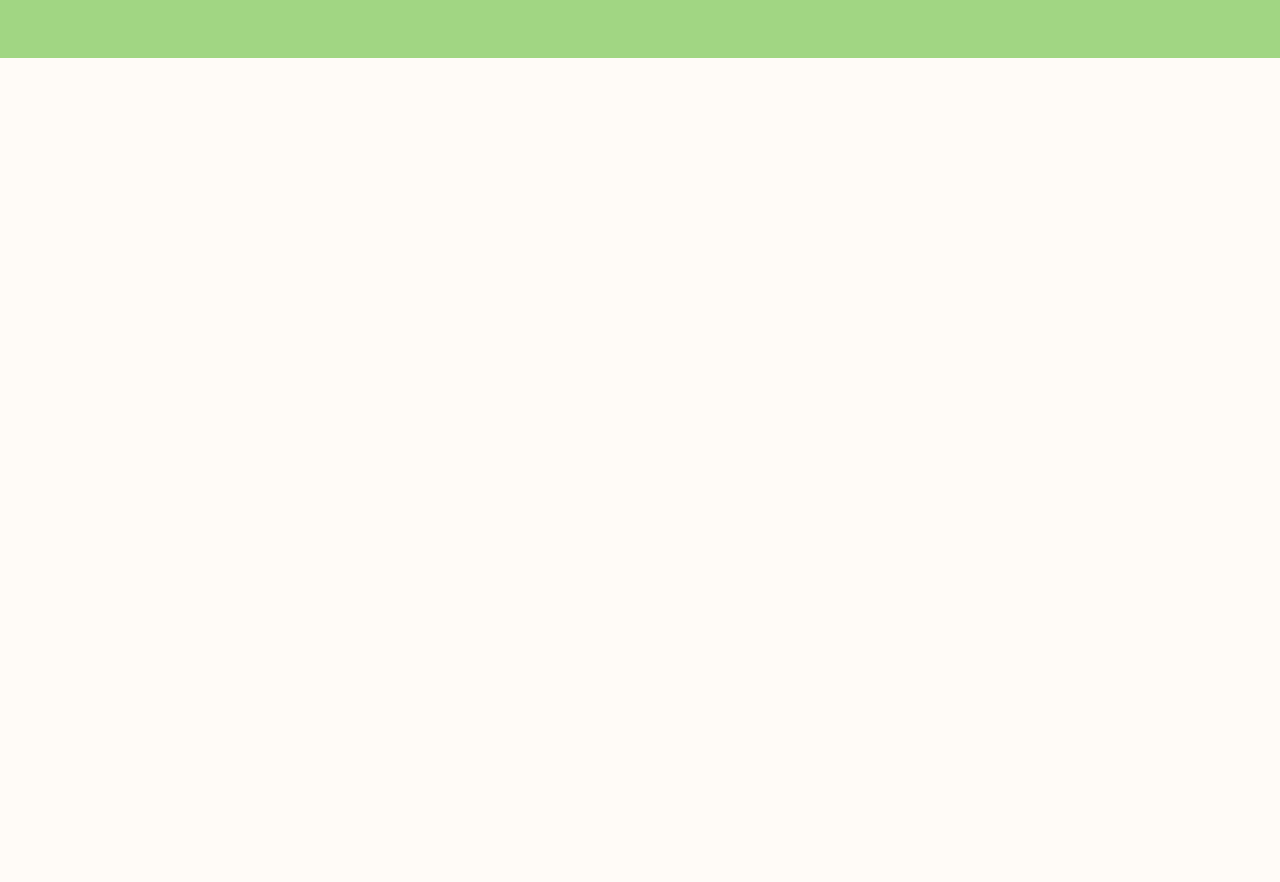
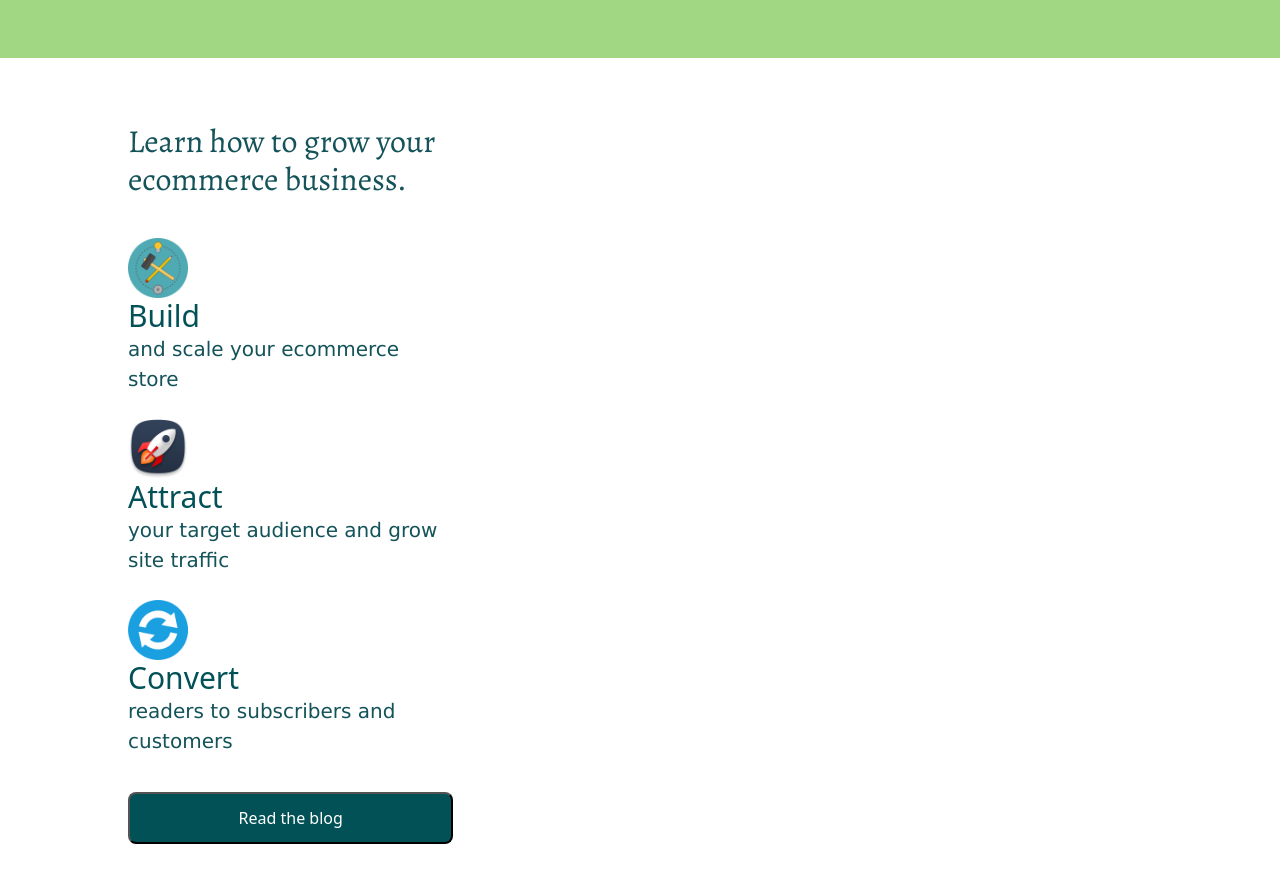
Before and after one commit to Anuel-Dev/BEDUPractica, a website: page index.html in a window 1280 px wide. Shown: the part 2867-3749 px from the top of the page. Before the commit the page ends 2925 px from the top, so only its background shows below. Drawn offline with nearby package versions, Linux system fonts and the light colour scheme.

Commit message:
S7 -> E2

```diff
--- a/index.html
+++ b/index.html
@@ -13,6 +13,7 @@
   </style> -->
   <link href="https://cdn.jsdelivr.net/npm/bootstrap@5.1.3/dist/css/bootstrap.min.css" rel="stylesheet" integrity="sha384-1BmE4kWBq78iYhFldvKuhfTAU6auU8tT94WrHftjDbrCEXSU1oBoqyl2QvZ6jIW3" crossorigin="anonymous">
   <link rel="stylesheet" href="styles.css">
+  <link rel="stylesheet" href="output.css">
   <link rel="preconnect" href="https://fonts.googleapis.com">
   <link rel="preconnect" href="https://fonts.gstatic.com" crossorigin>
   <link href="https://fonts.googleapis.com/css2?family=Alegreya&display=swap" rel="stylesheet">
@@ -334,6 +335,46 @@
 
   </section>
 
+  <section class="container blog">
+    <div class="row">
+      <div class="col">
+        <h2 class="title">Learn how to grow your ecommerce business.</h2>
+        <article class="process-list">
+          <div class="process">
+            <div class="process-icon">
+              <img src="./icons/build.png" alt="Build icon" />
+            </div>
+            <div class="process-description">
+              <h3>Build</h3>
+              <p>and scale your ecommerce store</p>
+            </div>
+          </div>
+          <div class="process">
+            <div class="process-icon">
+              <img src="./icons/attract.png" alt="Attract icon" />
+            </div>
+            <div class="process-description">
+              <h3>Attract</h3>
+              <p>your target audience and grow site traffic</p>
+            </div>
+          </div>
+          <div class="process">
+            <div class="process-icon">
+              <img src="./icons/convert.jpg" alt="Convert icon" />
+            </div>
+            <div class="process-description">
+              <h3>Convert</h3>
+              <p>readers to subscribers and customers</p>
+            </div>
+          </div>
+        </article>
+        <button>Read the blog</button>
+      </div>
+      <div class="col"></div>
+      <div class="col"></div>
+    </div>
+  </section>
+
 
 
   <script src="https://cdn.jsdelivr.net/npm/bootstrap@5.1.3/dist/js/bootstrap.bundle.min.js"
--- /dev/null
+++ b/scss/_global.scss
@@ -0,0 +1,19 @@
+//_global.scss
+
+
+
+//colores
+$dark-green-title: #025157;
+$dark-green-text: #135359;
+$white: #ffffff;
+
+/**
+Fuentes
+*/
+
+$font-title: 'Alegreya',serif;
+
+%base-title {
+    font-family: $font-title;
+    color: $dark-green-text;
+}
--- /dev/null
+++ b/scss/main.scss
@@ -0,0 +1,51 @@
+@use 'global' as *;
+
+.blog{
+    background-color: #fff;
+    max-width: unset;
+    padding: 5% 10%;
+
+    .title{
+        @extend %base-title;
+    }
+
+    .process-list{
+        margin-top: 40px;
+        margin-bottom: 36px;
+    }
+    .process{
+        margin-bottom: 25px;
+        & > div{
+            & h3{
+                color: $dark-green-title;
+                margin-bottom: 0;
+                font-size: 30px;
+                font-weight: 500;
+            }
+            & >p {
+                color: $dark-green-text;
+                margin: 0;
+            }
+        }
+        .process-icon{
+            width: 60px;
+            height: 60px;
+            margin-right: 10px;
+            text-align: center;
+
+            img{
+                height: 100%;
+            }
+        }
+    }
+
+    button{
+        height: auto;
+        border-radius: 8px;
+        padding: 12px;
+        width: 100%;
+        margin-bottom: 15px;
+
+    }
+
+}
```
Also changed, not shown: icons/attract.png (added), icons/build.png (added), icons/convert.jpg (added), output.css (added), 1 other file.
